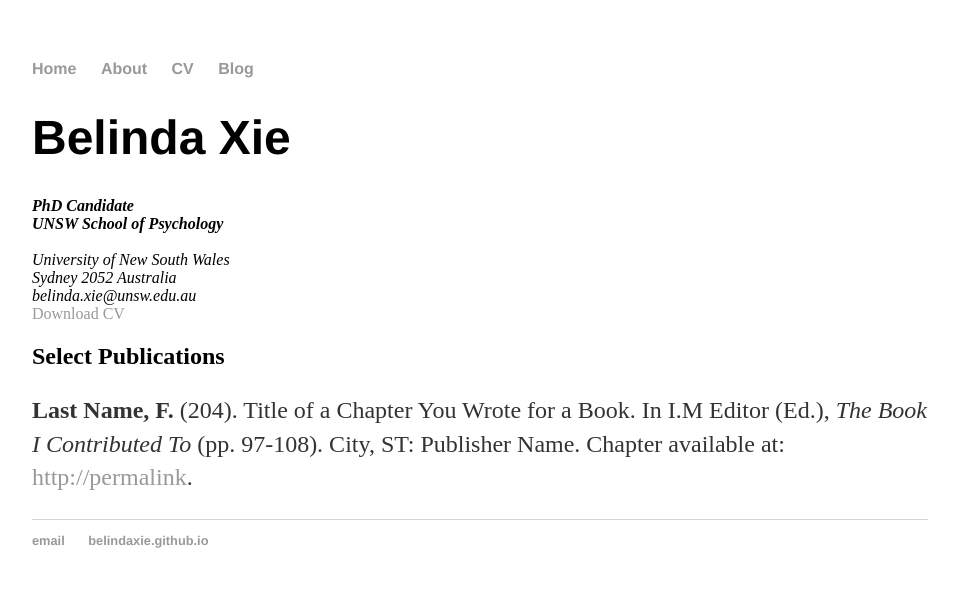
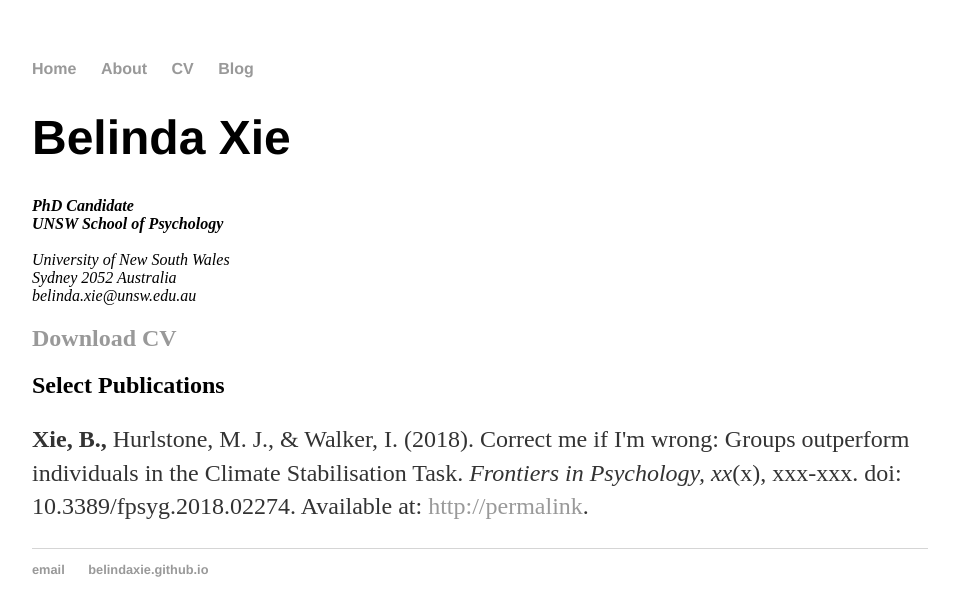
Before and after one commit to belindaxie/belindaxie.github.io, a Jekyll site: the page built from cv/index.html, in a window 1280 px wide. Shown: the top 616 px of the page, without its empty margins (160-1119 px from the left). Built offline with Jekyll 4.4.1, drawn with Linux system fonts in a browser that asks for light colours.

Commit message:
Update index.html

```diff
--- a/cv/index.html
+++ b/cv/index.html
@@ -13,12 +13,13 @@ title: CV of Your Name
 		<span class="obfuscate">belinda.xie@unsw.edu.au</span>
 		</address>
 
-		<a href="/cv/cv.pdf" class="download" title="Download CV as PDF">Download CV</a>
+<a href="/cv/cv.pdf" class="download" title="Download CV as PDF"><h2>Download CV</h2></a>
 
 
 	<h2>Select Publications</h2>
 
-					<p><strong>Last Name, F.</strong> (204). Title of a Chapter You Wrote for a Book. In I.M Editor (Ed.), <em>The Book I Contributed To</em> (pp. 97-108). City, ST: Publisher Name. Chapter available at: <a href="#">http://permalink</a>.
+	<p><strong>Xie, B.,</strong> Hurlstone, M. J., & Walker, I. (2018). Correct me if I'm wrong: Groups outperform individuals in the Climate Stabilisation Task. <em>Frontiers in Psychology, xx</em>(x), xxx-xxx. doi: 10.3389/fpsyg.2018.02274. Available at: <a href="#">http://permalink</a>.
+
 
 
 	</div>
```
Lines whose indentation alone changed are shown as unchanged.
